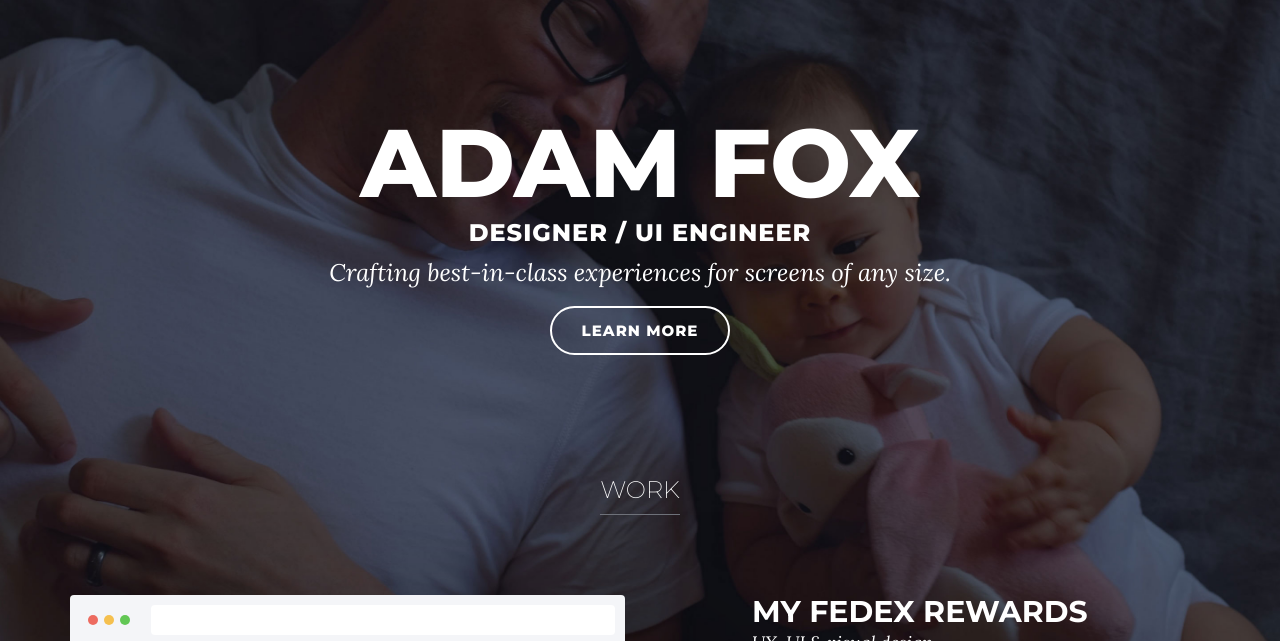
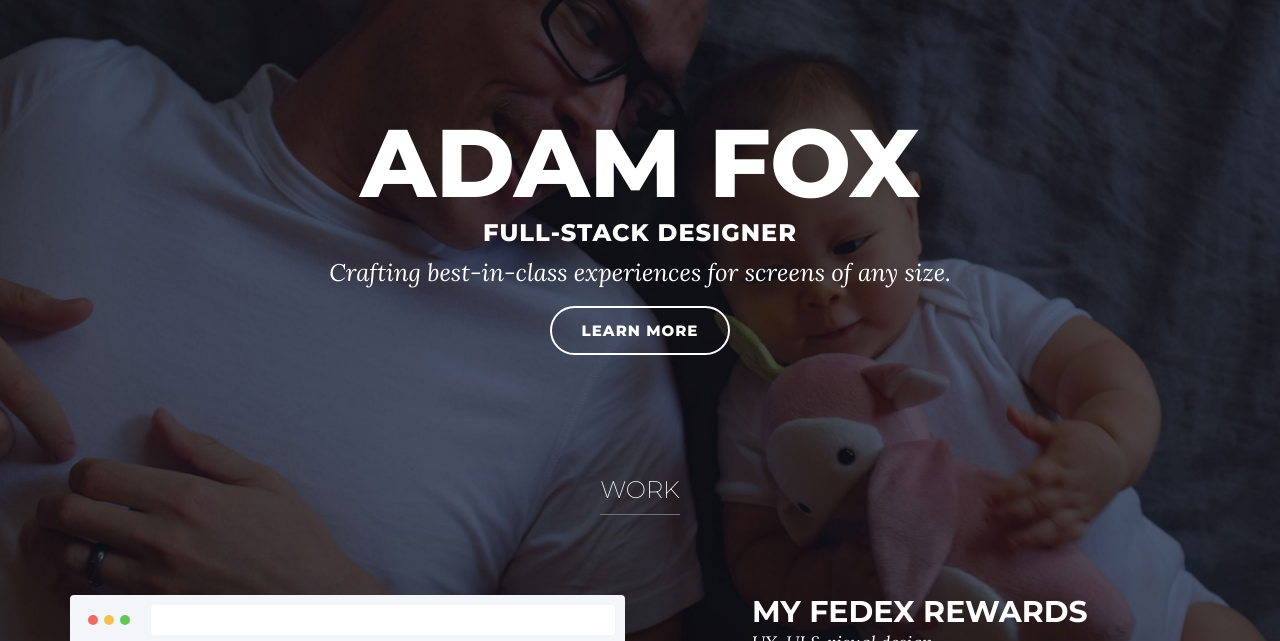
Before and after one commit to adam-fox/adamfox.com, a plain HTML site: page index.html in a window 1280 px wide. Shown: the part 125-766 px from the top of the page. Drawn offline with nearby package versions, Linux system fonts and the light colour scheme; some packages are replaced by stand-ins of ours; a script that the page names is missing.

Commit message:
update h2

```diff
--- a/index.html
+++ b/index.html
@@ -123,7 +123,7 @@
 			<section id="about">
 				<div>
 					<h1>Adam Fox</h1>
-					<h2>Designer / UI Engineer</h2>
+					<h2>Full-Stack Designer</h2>
 					<p>Crafting best-in-class experiences for screens of any size.</p>
 					<a href="javascript:void(0)" class="btn main">Learn More</a>
 				</div>
```
